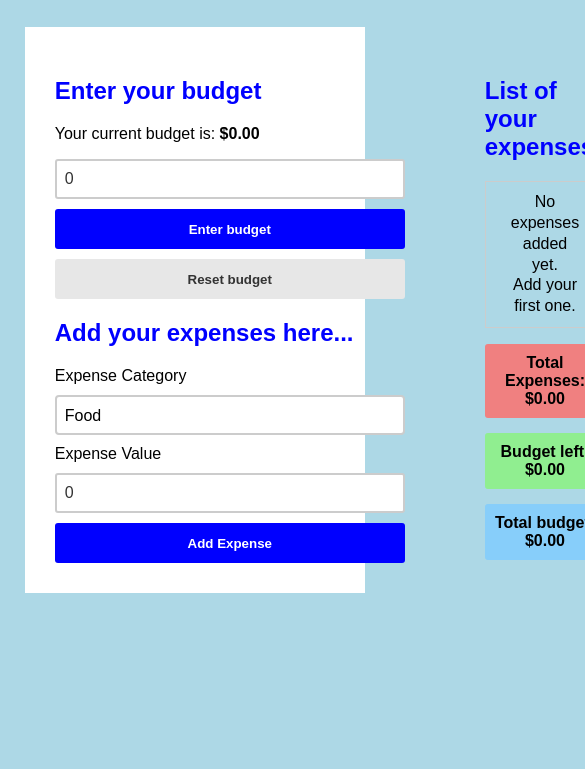
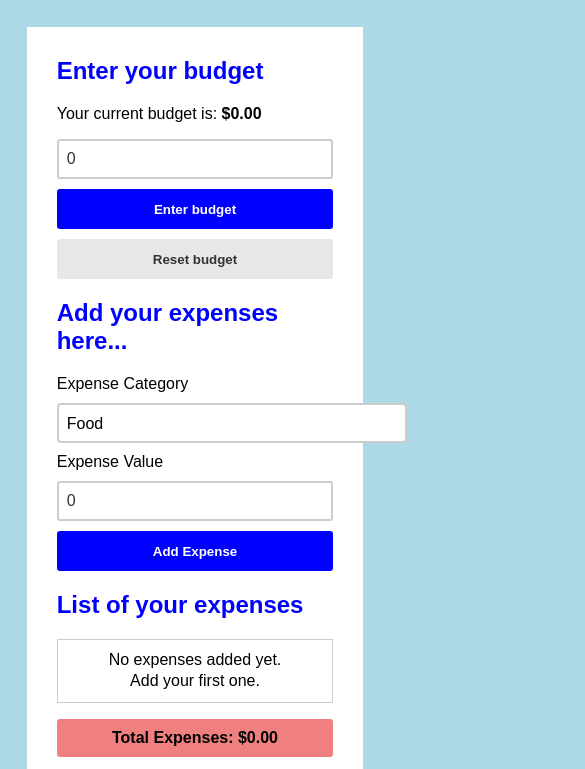
Before and after one commit to pyordanovdev/budget-tracking-app, a website built with Parcel: page frontend/index.html in a window 390 px wide. Shown: the part 61-830 px from the top of the page, 585 px wide, since content can reach past the window. Built offline with nearby package versions, Linux system fonts and the light colour scheme; what notyf would draw is missing.

Commit message:
Added mobile responsibility to app

```diff
--- a/frontend/css/style.css
+++ b/frontend/css/style.css
@@ -1,6 +1,9 @@
 body {
   font-family: Arial, Helvetica, sans-serif;
   background-color: lightblue;
+}
+* {
+  box-sizing: border-box;
 }
 .expenses-tracker-app {
   width: 100%;
@@ -9,8 +12,8 @@ body {
 .wrapper__expenses-tracker-app {
   display: grid;
   grid-template-columns: repeat(3, 1fr);
-  gap: 5rem;
-  width: 75%;
+  gap: 3rem;
+  width: 85%;
   margin: 0 auto;
   background-color: #fff;
   padding: 30px;
@@ -21,6 +24,10 @@ h1 {
 }
 h2 {
   color: blue;
+  margin-top: 0;
+}
+.text-center {
+  text-align: center;
 }
 
 /* Chrome, Safari, Edge, Opera */
@@ -207,3 +214,27 @@ label {
 input.validation-error {
   border-color: red;
 }
+.mt-20 {
+  margin-top: 20px;
+}
+
+/* Media Queries */
+
+@media only screen and (max-width: 1300px) {
+  .wrapper__expenses-tracker-app {
+    width: 90%;
+  }
+}
+@media only screen and (max-width: 1200px) {
+  .wrapper__expenses-tracker-app {
+    width: 90%;
+    grid-template-columns: repeat(2, 1fr);
+  }
+}
+@media only screen and (max-width: 880px) {
+  .wrapper__expenses-tracker-app {
+    width: 90%;
+    grid-template-columns: 100%;
+    gap: 1.25rem;
+  }
+}
--- a/frontend/index.html
+++ b/frontend/index.html
@@ -43,7 +43,7 @@
             />
           </div>
 
-          <h2>Add your expenses here...</h2>
+          <h2 class="mt-20">Add your expenses here...</h2>
 
           <div class="input-group">
             <label for="expense-name"
@@ -110,7 +110,7 @@
         </div>
 
         <div class="col-4 expenses-chart-box">
-          <h2>Chart of your expenses</h2>
+          <h2 class="text-center">Chart of your expenses</h2>
           <div class="expenses-chart-wrapper-box"></div>
           <canvas id="expenses-chart"></canvas>
         </div>
```
